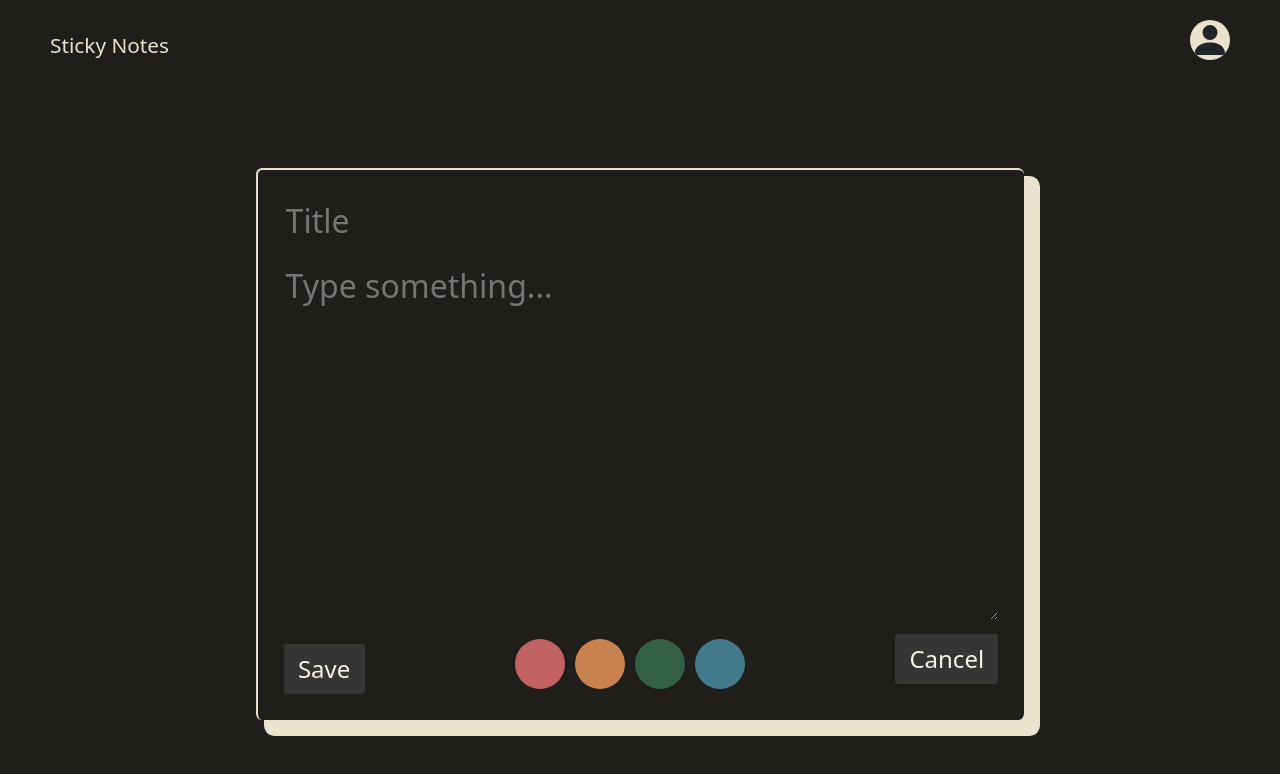
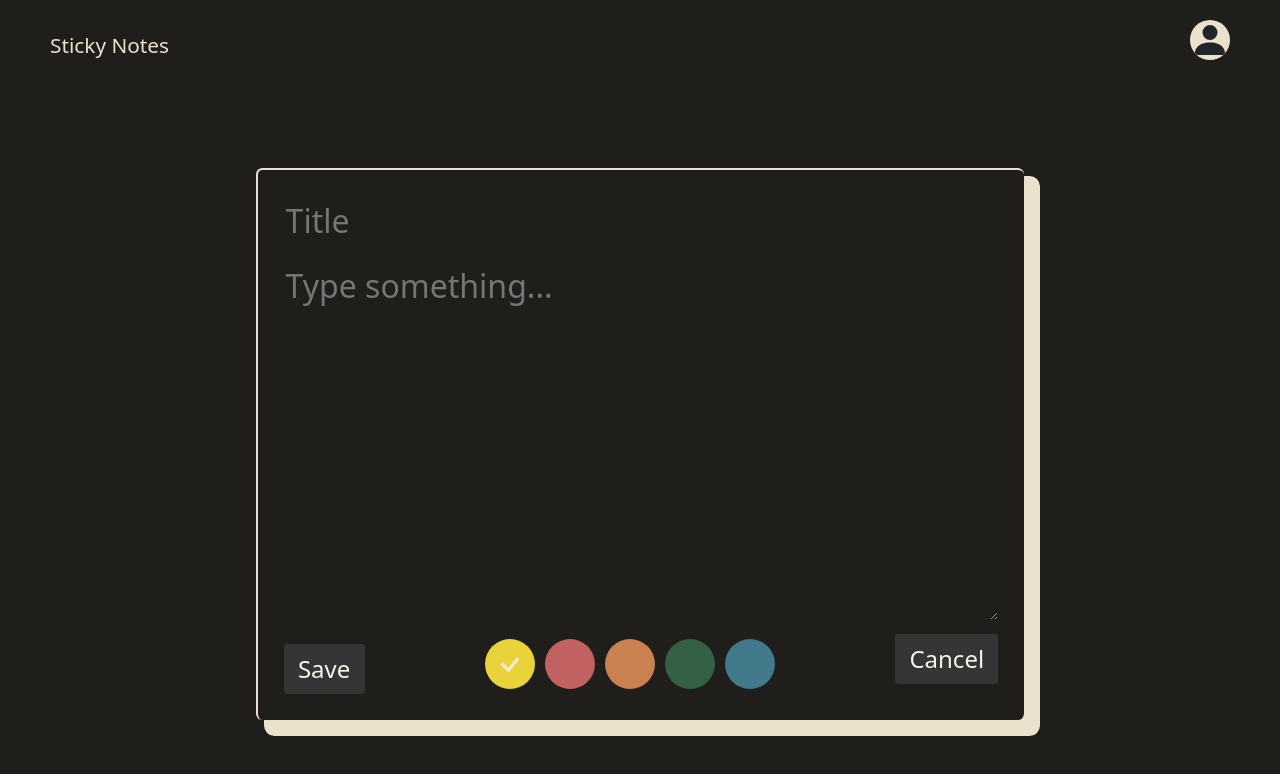
Before and after one commit to Hack-Weekly/fire-kangaroo-sticky-notes, a React (Create React App) app in the folder client/: page /edit in a window 1280 px wide. Shown: the top 774 px of the page. Built offline with nearby package versions, Linux system fonts and the light colour scheme.

Commit message:
WIP 2: fix stick note color selection / default color

```diff
--- a/client/src/App.css
+++ b/client/src/App.css
@@ -11,7 +11,7 @@
     --accent-200: #346145;
     --accent-300: #FF8585;
     --accent-400: #E89D63;
-    --accent-500: #c3af2e;
+    --accent-500: #f1dc59;
     --error: #ee6565;
 }
 
--- a/client/src/components/StickyNote.jsx
+++ b/client/src/components/StickyNote.jsx
@@ -11,8 +11,6 @@ function StickyNote(props) {
   let [text, setText] = useState(props.text)
   let [color, setColor] = useState(props.color)
   let [lastModified, setLastModified] = useState(props.lastModified)
-
-  console.log(title, text, color)
 
   const handleDelete = async (e) => {
     await fetch(`${process.env.REACT_APP_BACKEND_URL}/api/delete`, {
--- a/client/src/pages/StickyNoteEdit.jsx
+++ b/client/src/pages/StickyNoteEdit.jsx
@@ -1,14 +1,24 @@
 import React, { useState } from 'react';
 import '../App.css'
 import { useNavigate  } from 'react-router-dom';
-import { Check } from 'react-bootstrap-icons';
+import { Check, X } from 'react-bootstrap-icons';
 import Header from "../components/Header";
 
 function StickyNoteEdit({note_id}) {
   const [stickyNote, setStickyNote] = useState({
     title: '',
     text: '',
+    color: "#ead23a",
   })
+
+  const possibleColors = [
+    // "#ead23a", // yellow
+    "#ead23a", //yellow
+    "#c16161", // red
+    "#c9824f", // orange
+    "#346145", // green
+    "#42798b", // blue
+  ]
 
 
   const navigate = useNavigate(); // Initialize useNavigate
@@ -49,21 +59,6 @@ function StickyNoteEdit({note_id}) {
     })
   }
 
-  // Convert RGB color to hexadecimal
-  function rgbToHex(rgb) {
-    const rgbArray = rgb.match(/^rgb\((\d+),\s*(\d+),\s*(\d+)\)$/);
-    return "#" + ((1 << 24) + (parseInt(rgbArray[1]) << 16) + (parseInt(rgbArray[2]) << 8) + parseInt(rgbArray[3])).toString(16).slice(1);
-  }
-
-  // set note color
-  function setNoteColor(e) {
-    const bgColor = e.target.style.backgroundColor
-    setStickyNote(previousValue => ({
-      ...previousValue, color: rgbToHex(bgColor)
-    }))
-  }
-
-
 
   function handleCancel() {
     navigate('/')
@@ -95,10 +90,9 @@ function StickyNoteEdit({note_id}) {
               <div>
                 <button className='save-button'>Save</button>
                 <div className='colorSelections'>
-                    <div className="color" style={{backgroundColor: "#c16161"}} onClick={setNoteColor}>{stickyNote.color === '#c16161' && <Check style={{fontSize:"2.2rem", fill:"#f8c4c4"}} />}</div>
-                    <div className="color" style={{backgroundColor: "#c9824f"}} onClick={setNoteColor}>{stickyNote.color === '#c9824f' && <Check style={{fontSize:"2.2rem", fill:"#f8d8c0"}} />}</div>
-                    <div className="color" style={{backgroundColor: "#346145"}} onClick={setNoteColor}>{stickyNote.color === '#346145' && <Check style={{fontSize:"2.2rem", fill:"#8FBF9F"}} />}</div>
-                    <div className="color" style={{backgroundColor: "#42798b"}} onClick={setNoteColor}>{stickyNote.color === '#42798b' && <Check style={{fontSize:"2.2rem", fill:"#A5DAEB"}} />}</div>
+                    {possibleColors.map(color => {
+                      return <div className="color" style={{backgroundColor: color}} onClick={() => setStickyNote(x => ({...x, color: color}))}>{stickyNote.color === color && <Check style={{fontSize:"2.2rem", fill:"var(--text-100)"}}/>}</div>
+                    })}
                 </div>
                 <button type='button' onClick={handleCancel} className='cancel-button'>Cancel</button>
               </div>
```
Also changed, not shown: 1 other file (tests, documents, lock files or other folders).
